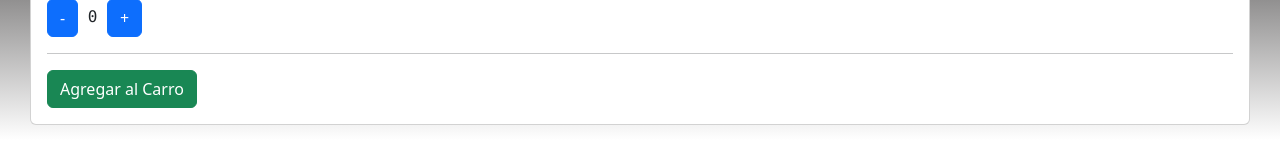
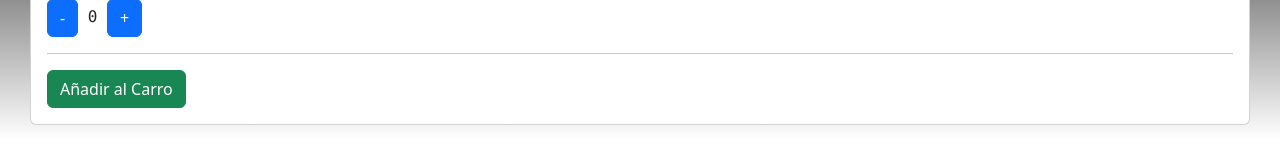
Before and after one commit to anthonydanieldasilva/ReactJs, a React (Create React App) app: page / in a window 1280 px wide. Shown: the part 488-648 px from the top of the page. Built offline with nearby package versions, Linux system fonts and the light colour scheme.

Commit message:
Contador depuarado / disabled agregado para stock

```diff
--- a/src/components/ItemCount.js
+++ b/src/components/ItemCount.js
@@ -5,7 +5,6 @@ import { useState } from "react"
 export const ItemCount = ( {stock} ) => {
 
     const [counter , setCounter ] = useState (0)
-    const [agregar , setAgregar ] = useState (true)
 
 
     const sumar = () => {
@@ -19,14 +18,11 @@ export const ItemCount = ( {stock} ) => {
         }
     }
 
-    const incluiralstock = () => {
-        if (agregar){
-            setAgregar (true)
-        }else {
-            setAgregar (false)
-        }
+    const añadirAlCarro =() => {
+
+        console.log("Producto añadido al carro - cantidad :" , counter)
+
     }
-
 
 
     return (
@@ -41,7 +37,7 @@ export const ItemCount = ( {stock} ) => {
                     <samp> {counter} </samp>
                 <button onClick={sumar} className="btn btn-primary">+</button>
                 <hr/>
-                <button onClick={incluiralstock} className="btn btn-success"> { agregar ? "Agregar al Carro" : "Sin Stock" } </button>
+                <button className="btn btn-success" disabled= {stock <= 0} onClick={añadirAlCarro}>Añadir al Carro</button>
                 </Card.Body>
             </Card>
 
```
